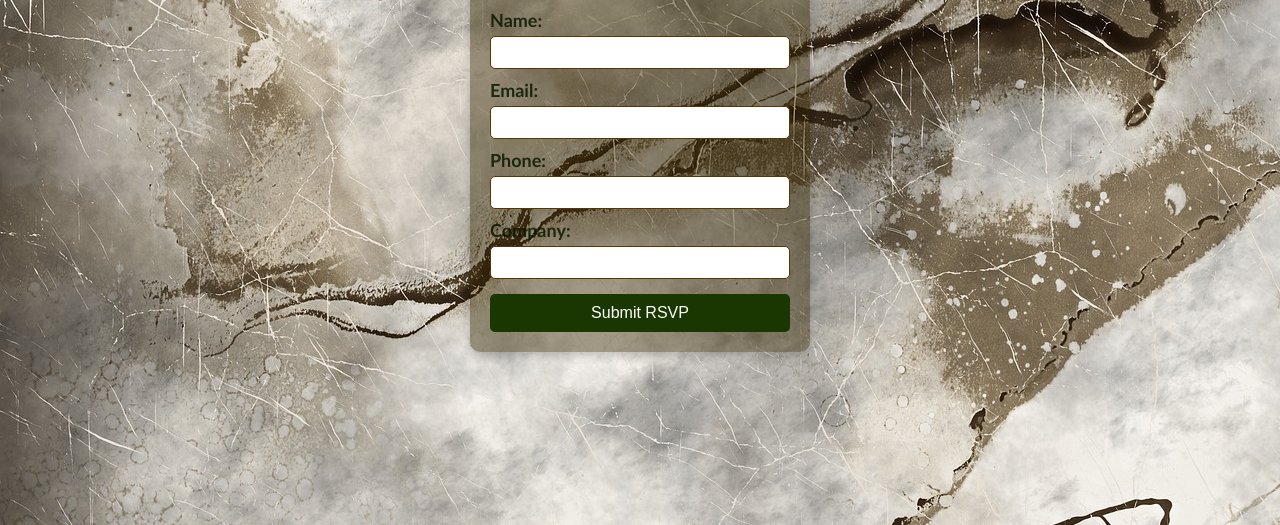
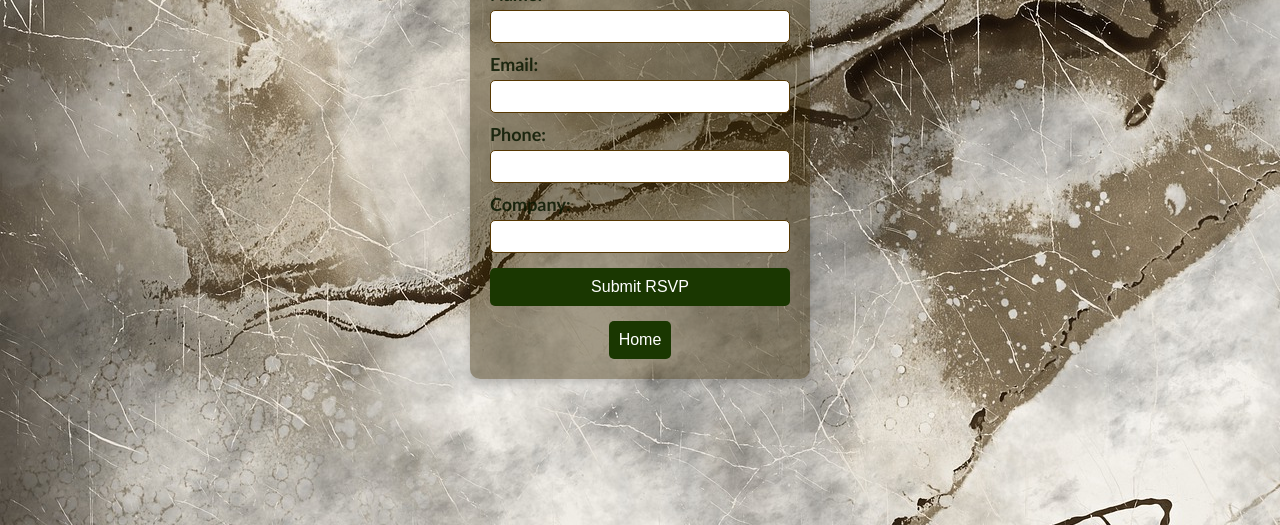
Before and after one commit to teli203/email-marketing, a plain HTML site: page pages/rsvp.html in a window 1280 px wide. Shown: the part 275-800 px from the top of the page. Drawn offline with Linux system fonts and the light colour scheme.

Commit message:
Create home button for rsvp page to go back to index html pg

```diff
--- a/pages/rsvp.html
+++ b/pages/rsvp.html
@@ -25,6 +25,7 @@
 
             <button type="submit">Submit RSVP</button>
         </form>
+        <button class="homeButton">Home</button>
     </div>
 </body>
 </html>
```
